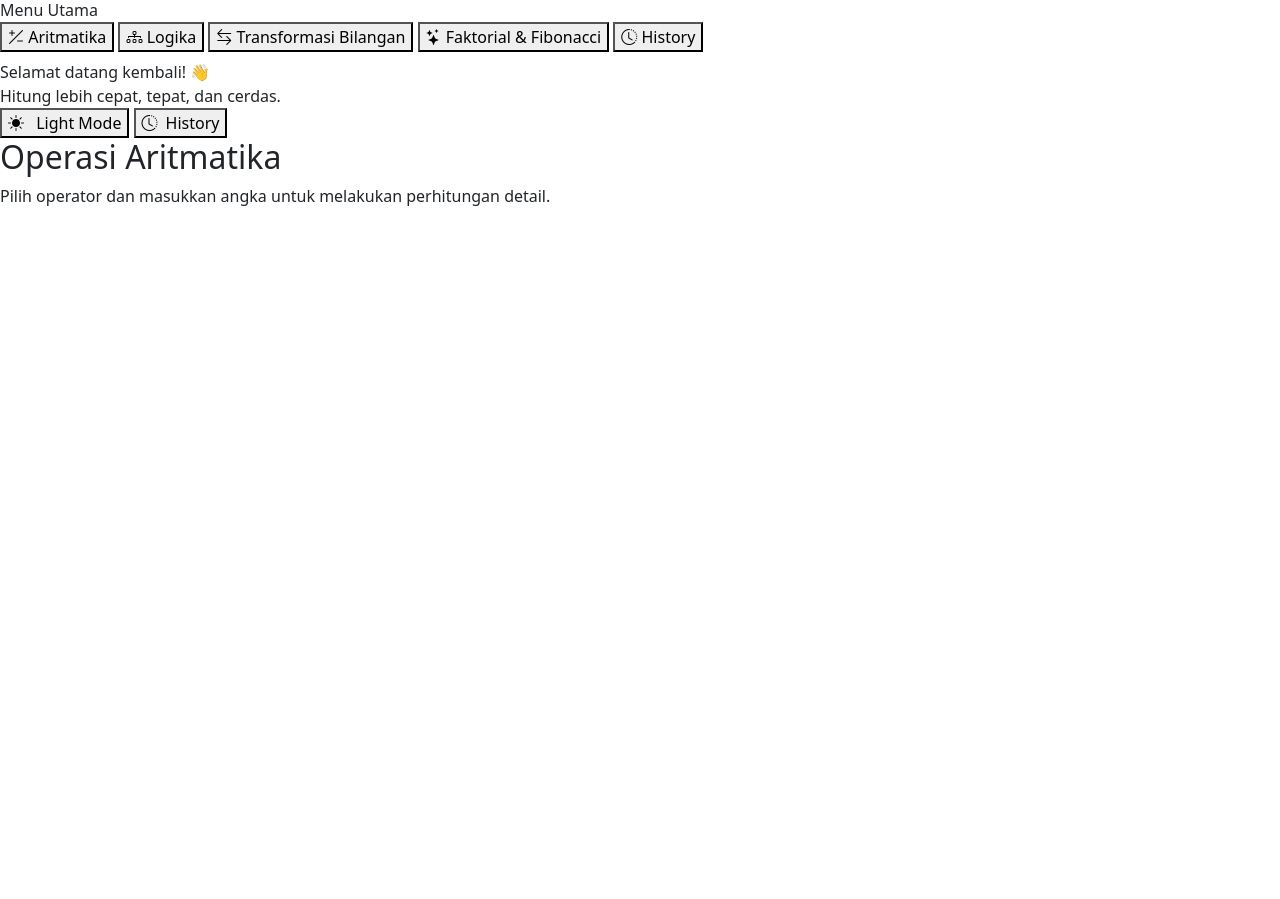
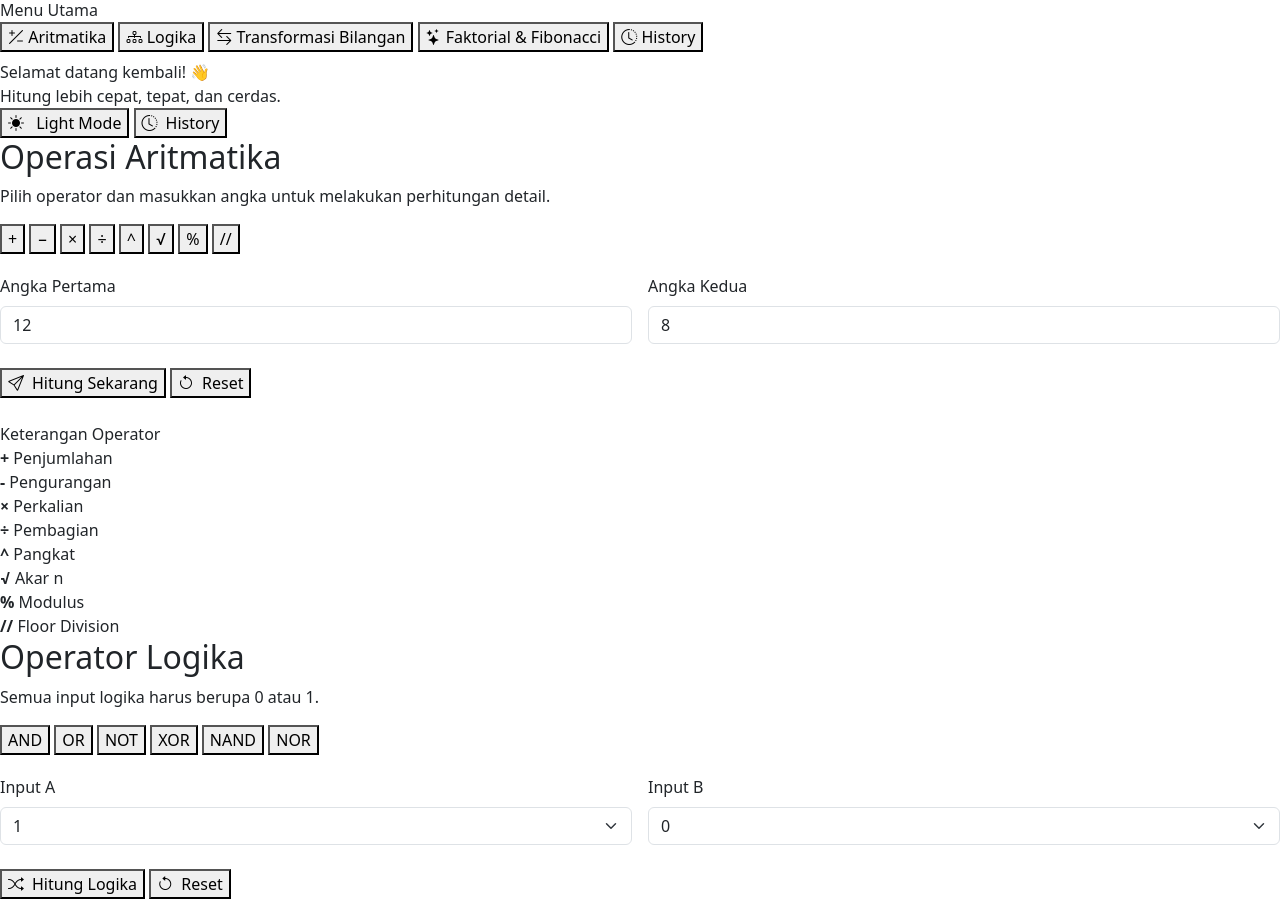
Before and after one commit to dodi397/Kalkulator-Canggih, a Flask app: page / in a window 1280 px wide. Shown: the part 122-1021 px from the top of the page. Before the commit the page ends 328 px from the top, so only its background shows below. Run offline with Flask 3, Linux system fonts and the light colour scheme.

Commit message:
Menambahkan tab operasi logika

```diff
--- a/templates/base.html
+++ b/templates/base.html
@@ -82,3 +82,88 @@
                   <p>Pilih operator dan masukkan angka untuk melakukan perhitungan detail.</p>
                 </div>
               </div>
+
+              <div class="operator-group">
+                <button class="op-btn active" data-op="+">+</button>
+                <button class="op-btn" data-op="-">−</button>
+                <button class="op-btn" data-op="*">×</button>
+                <button class="op-btn" data-op="/">÷</button>
+                <button class="op-btn" data-op="^">^</button>
+                <button class="op-btn" data-op="sqrt">√</button>
+                <button class="op-btn" data-op="%">%</button>
+                <button class="op-btn" data-op="//">//</button>
+              </div>
+
+              <div class="row g-3 mt-1">
+                <div class="col-md-6">
+                  <label class="form-label">Angka Pertama</label>
+                  <input id="arithA" type="number" step="any" class="form-control calc-input" value="12">
+                </div>
+                <div class="col-md-6">
+                  <label id="arithBLabel" class="form-label">Angka Kedua</label>
+                  <input id="arithB" type="number" step="any" class="form-control calc-input" value="8">
+                </div>
+              </div>
+
+              <div class="button-row mt-4">
+                <button id="calcArithmetic" class="primary-btn" type="button"><i class="bi bi-send me-2"></i>Hitung Sekarang</button>
+                <button id="resetArithmetic" class="secondary-btn" type="button"><i class="bi bi-arrow-counterclockwise me-2"></i>Reset</button>
+              </div>
+
+              <div class="hint-box mt-4">
+                <div class="hint-title">Keterangan Operator</div>
+                <div class="hint-grid">
+                  <div><strong>+</strong> Penjumlahan</div>
+                  <div><strong>-</strong> Pengurangan</div>
+                  <div><strong>×</strong> Perkalian</div>
+                  <div><strong>÷</strong> Pembagian</div>
+                  <div><strong>^</strong> Pangkat</div>
+                  <div><strong>√</strong> Akar n</div>
+                  <div><strong>%</strong> Modulus</div>
+                  <div><strong>//</strong> Floor Division</div>
+                </div>
+              </div>
+            </div>
+          </div>
+
+          <div id="tab-logic" class="tab-panel">
+            <div class="panel-card">
+              <div class="panel-head">
+                <div>
+                  <h2>Operator Logika</h2>
+                  <p>Semua input logika harus berupa 0 atau 1.</p>
+                </div>
+              </div>
+
+              <div class="operator-group logic-group">
+                <button class="op-btn logic active" data-logop="AND">AND</button>
+                <button class="op-btn logic" data-logop="OR">OR</button>
+                <button class="op-btn logic" data-logop="NOT">NOT</button>
+                <button class="op-btn logic" data-logop="XOR">XOR</button>
+                <button class="op-btn logic" data-logop="NAND">NAND</button>
+                <button class="op-btn logic" data-logop="NOR">NOR</button>
+              </div>
+
+              <div class="row g-3 mt-1">
+                <div class="col-md-6">
+                  <label class="form-label">Input A</label>
+                  <select id="logicA" class="form-select calc-input">
+                    <option value="0">0</option>
+                    <option value="1" selected>1</option>
+                  </select>
+                </div>
+                <div class="col-md-6">
+                  <label id="logicBLabel" class="form-label">Input B</label>
+                  <select id="logicB" class="form-select calc-input">
+                    <option value="0" selected>0</option>
+                    <option value="1">1</option>
+                  </select>
+                </div>
+              </div>
+
+              <div class="button-row mt-4">
+                <button id="calcLogic" class="primary-btn" type="button"><i class="bi bi-shuffle me-2"></i>Hitung Logika</button>
+                <button id="resetLogic" class="secondary-btn" type="button"><i class="bi bi-arrow-counterclockwise me-2"></i>Reset</button>
+              </div>
+            </div>
+          </div>
```
Lines whose indentation alone changed are shown as unchanged.
